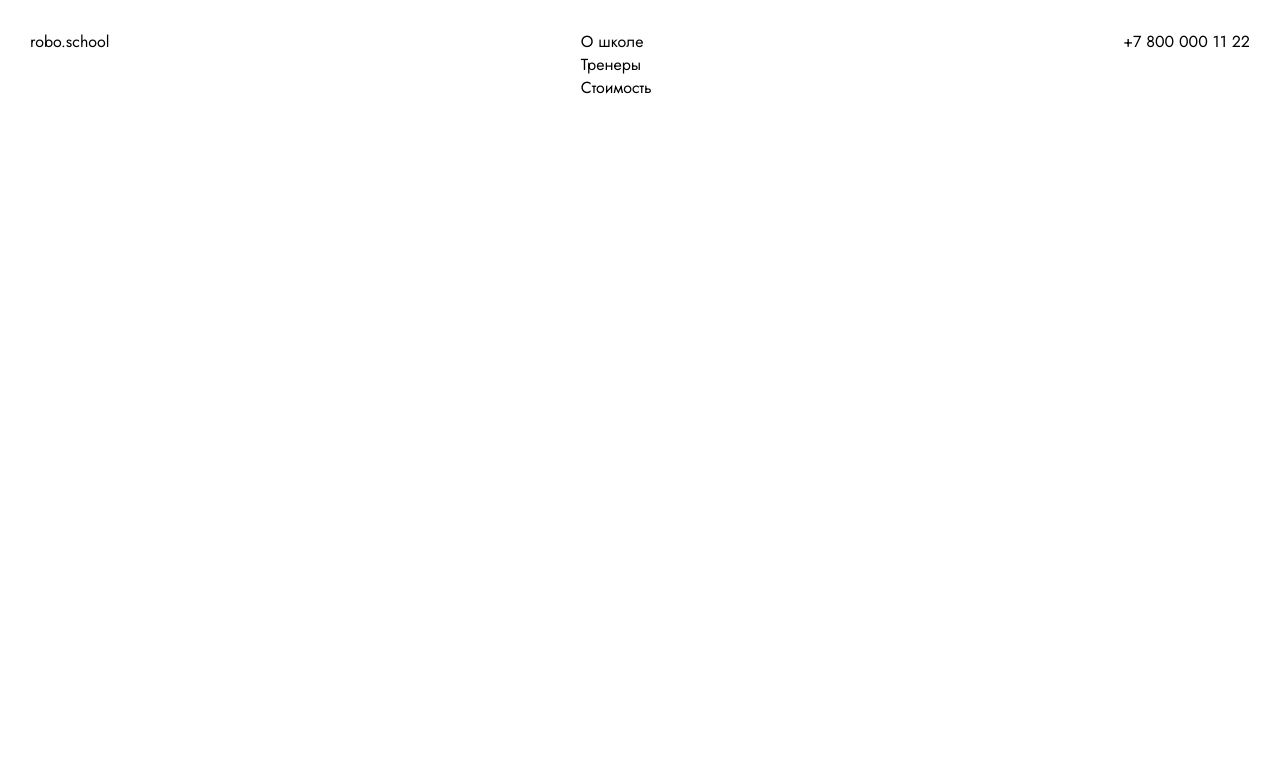
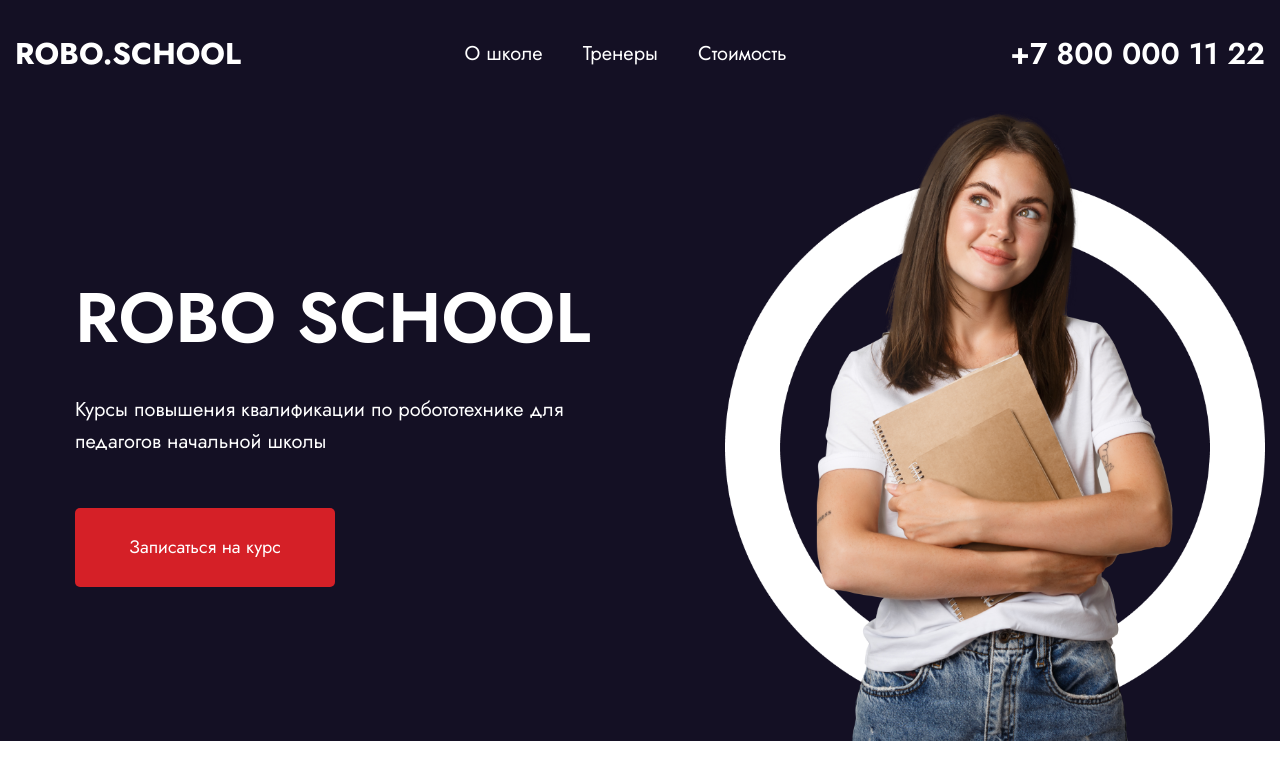
Before and after one commit to sh0rk1n/robo-school, a React (Create React App) app: page / in a window 1280 px wide. Shown: the top 780 px of the page. Built offline with nearby package versions, Linux system fonts and the light colour scheme.

Commit message:
add mixins, hero layout

```diff
--- a/src/app/App.jsx
+++ b/src/app/App.jsx
@@ -1,8 +1,12 @@
 import { Header } from '../components/header/Header';
+import { Hero } from '../components/hero/Hero';
 function App() {
   return (
     <div className="App">
       <Header />
+      <main>
+        <Hero/>
+      </main>
     </div>
   );
 }
--- a/src/app/styles/index.scss
+++ b/src/app/styles/index.scss
@@ -8,4 +8,11 @@
 
 body {
   font-family: 'Jost';
+  color: #fff;
 }
+
+.container {
+  margin: 0 auto;
+  padding: 0 var(--container-offset);
+  max-width: var(--content-width);
+}
--- /dev/null
+++ b/src/app/styles/mixins/mixins.scss
@@ -0,0 +1,77 @@
+@mixin text-style(
+  $font-family,
+  $font-weight,
+  $font-size,
+  $line-height,
+  $color
+) {
+  font-family: $font-family;
+  font-weight: $font-weight;
+  font-size: $font-size;
+  line-height: $line-height;
+  color: $color;
+}
+
+@mixin img-style() {
+  max-width: 100%;
+  vertical-align: top;
+}
+
+@mixin position-style(
+  $top: 0,
+  $right: 0,
+  $bottom: 0,
+  $left: 0,
+  $width: auto,
+  $max-width: auto
+) {
+  position: absolute;
+  inset: $top $right $bottom $left;
+  width: $width;
+  max-width: $max-width;
+}
+
+@mixin flex($align: false, $justify: true, $wrap: false) {
+  display: flex;
+
+  @if $align {
+    align-items: center;
+  }
+  @if $justify {
+    justify-content: space-between;
+  }
+
+  @if $wrap {
+    flex-wrap: wrap;
+  }
+}
+
+@mixin pseudo-element(
+  $top: 0,
+  $right: 0,
+  $bottom: 0,
+  $left: 0,
+  $width: auto,
+  $height: auto,
+  $background: null,
+  $background-size: cover,
+  $transform: null
+) {
+  content: '';
+  position: absolute;
+  inset: $top $right $bottom $left;
+  width: $width;
+  height: $height;
+
+  @if $background {
+    background: url($background) top center no-repeat;
+  }
+
+  @if $background-size {
+    background-size: $background-size;
+  }
+
+  @if $transform {
+    transform: $transform;
+  }
+}
--- a/src/app/styles/variables/global.scss
+++ b/src/app/styles/variables/global.scss
@@ -1,3 +1,12 @@
 :root {
   --font-family: 'Jost', sans-serif;
+  --content-width: 1160px;
+  --container-offset: 15px;
+  --container-width: calc(
+    var(--container-width) + (var(--container-offset) * 2)
+  );
+  --light-color: #fff;
+  --main-color: #141024;
+  --red-color: #d52027;
+  --grey-color: #f9f9f9;
 }
--- a/src/components/header/Header.jsx
+++ b/src/components/header/Header.jsx
@@ -3,14 +3,18 @@ import styles from './Header.module.scss';
 export const Header = () => {
   return (
     <header className={styles.header}>
-      <div className={styles.container}>
-        <p className={styles.name}>robo.school</p>
+      <div className={`${styles.HeaderContainer} container`}>
+        <a className={styles.name} href="/">
+          robo.school
+        </a>
         <nav>
           <li>О школе</li>
           <li>Тренеры</li>
           <li>Стоимость</li>
         </nav>
-        <p className={styles.number}>+7 800 000 11 22</p>
+        <a className={styles.number} href="7 800 000 11 22">
+          +7 800 000 11 22
+        </a>
       </div>
     </header>
   );
--- a/src/components/header/Header.module.scss
+++ b/src/components/header/Header.module.scss
@@ -1,5 +1,34 @@
-.container {
-  display: flex;
-  justify-content: space-between;
-  padding: 30px;
+@import '../../app/styles/mixins/mixins.scss';
+
+.header {
+  background-color: var(--main-color);
+  text-align: center;
+  padding: 30px 0;
 }
+
+.HeaderContainer {
+  max-width: 1750px;
+  @include flex(true, true, true);
+}
+
+.name {
+  @include text-style(var(--font-family), 700, 30px, 160%, #fff);
+  text-transform: uppercase;
+}
+
+nav {
+  @include flex();
+  li {
+    @include text-style(var(--font-family), 400, 20px, 160%, #fff);
+    text-align: center;
+
+    &:not(:last-child) {
+      padding-right: 40px;
+    }
+  }
+}
+
+.number {
+  @include text-style(var(--font-family), 600, 30px, 160%, #fff);
+  text-align: right;
+}
--- a/src/components/hero/Hero.jsx
+++ b/src/components/hero/Hero.jsx
@@ -1 +1,22 @@
-ddd;
+import styles from './Hero.module.scss';
+import png from '../../shared/assets/img/hero_girl.png';
+
+export const Hero = () => {
+  return (
+    <section className={styles.hero}>
+      <div className={`${styles.HeroFlex} container`}>
+        <div className={styles.left}>
+          <h1>robo school</h1>
+          <p>
+            Курсы повышения квалификации по робототехнике для педагогов
+            начальной школы
+          </p>
+          <button>Записаться на курс</button>
+        </div>
+        <div className={styles.right}>
+          <img src={png} alt="hero girl" />
+        </div>
+      </div>
+    </section>
+  );
+};
--- /dev/null
+++ b/src/components/hero/Hero.module.scss
@@ -0,0 +1,45 @@
+@import '../../app//styles/mixins/mixins.scss';
+
+.hero {
+  background-color: var(--main-color);
+}
+
+.HeroFlex {
+  display: grid;
+  grid-template-columns: repeat(12, 1fr);
+  gap: 50px;
+}
+
+.left {
+  grid-column: 6 span;
+  place-self: center;
+  h1 {
+    @include text-style(var(--font-family), 600, 70px, 160%, #fff);
+    text-transform: uppercase;
+  }
+
+  p {
+    margin-top: 20px;
+    @include text-style(var(--font-family), 400, 20px, 160%, #fff);
+  }
+
+  button {
+    margin-top: 50px;
+    border: 0;
+    border-radius: 5px;
+    padding: 25px 54px;
+    background: #d52027;
+    @include text-style(var(--font-family), 400, 18px, 160%, #fff);
+    text-align: center;
+  }
+}
+
+.right {
+  grid-column: 6 span;
+  img {
+    position: relative;
+    left: 60px;
+    height: auto;
+    @include img-style();
+  }
+}
```
Also changed, not shown: src/shared/assets/img/hero_girl.png (added), 1 other file (tests, documents, lock files or other folders).
